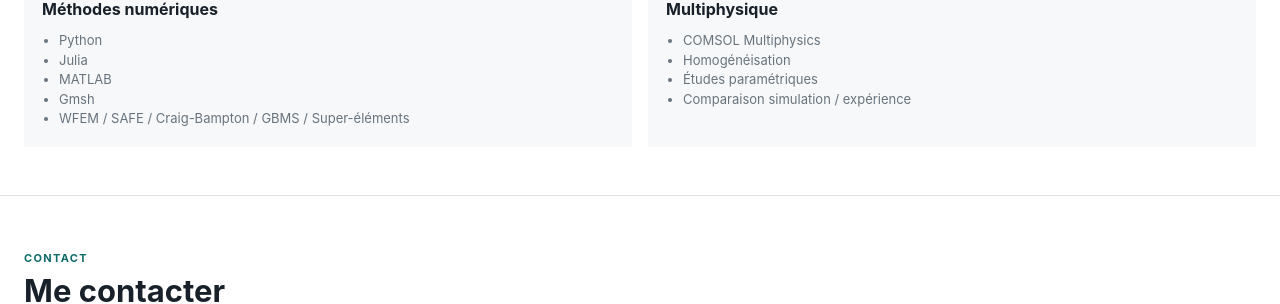
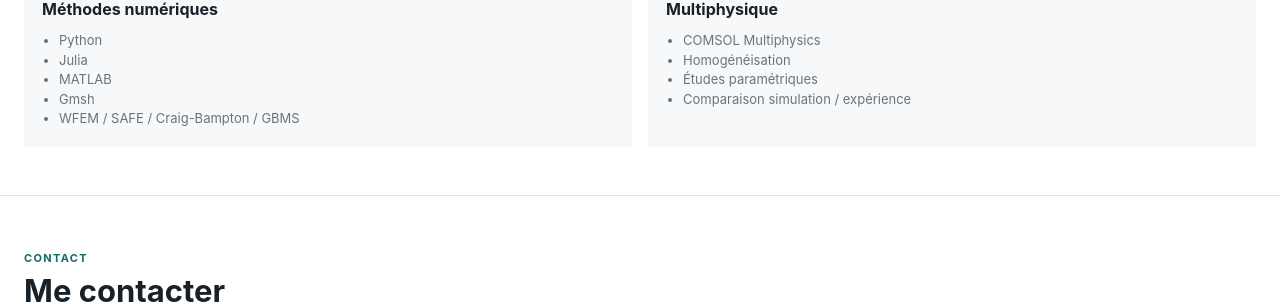
Before and after one commit to Ngbosando/Ngbosando.github.io, a Jekyll site: the page built from index.html, in a window 1280 px wide and 900 px high, scrolled down 1758 px. Shown: the part 376-680 px from the top of the window. Built offline with Jekyll 4.4.1, drawn with Linux system fonts in a browser that asks for light colours.

Commit message:
Update tools list in _config.yml
Removed 'Super-éléments' from the tools list under 'Méthodes numériques'.

```diff
--- a/_config.yml
+++ b/_config.yml
@@ -14,7 +14,7 @@
   - category: Calcul mécanique
     tools: [ANSYS Workbench / APDL, Résistance des matériaux et dimensionnement, Analyse modale et FRF, Fatigue et dynamique des rotors, Modélisation du contact]
   - category: Méthodes numériques
-    tools: [Python, Julia, MATLAB, Gmsh, WFEM / SAFE / Craig-Bampton / GBMS / Super-éléments]
+    tools: [Python, Julia, MATLAB, Gmsh, WFEM / SAFE / Craig-Bampton / GBMS]
   - category: Multiphysique
     tools: [COMSOL Multiphysics, Homogénéisation, Études paramétriques, Comparaison simulation / expérience]
 collections:
```
